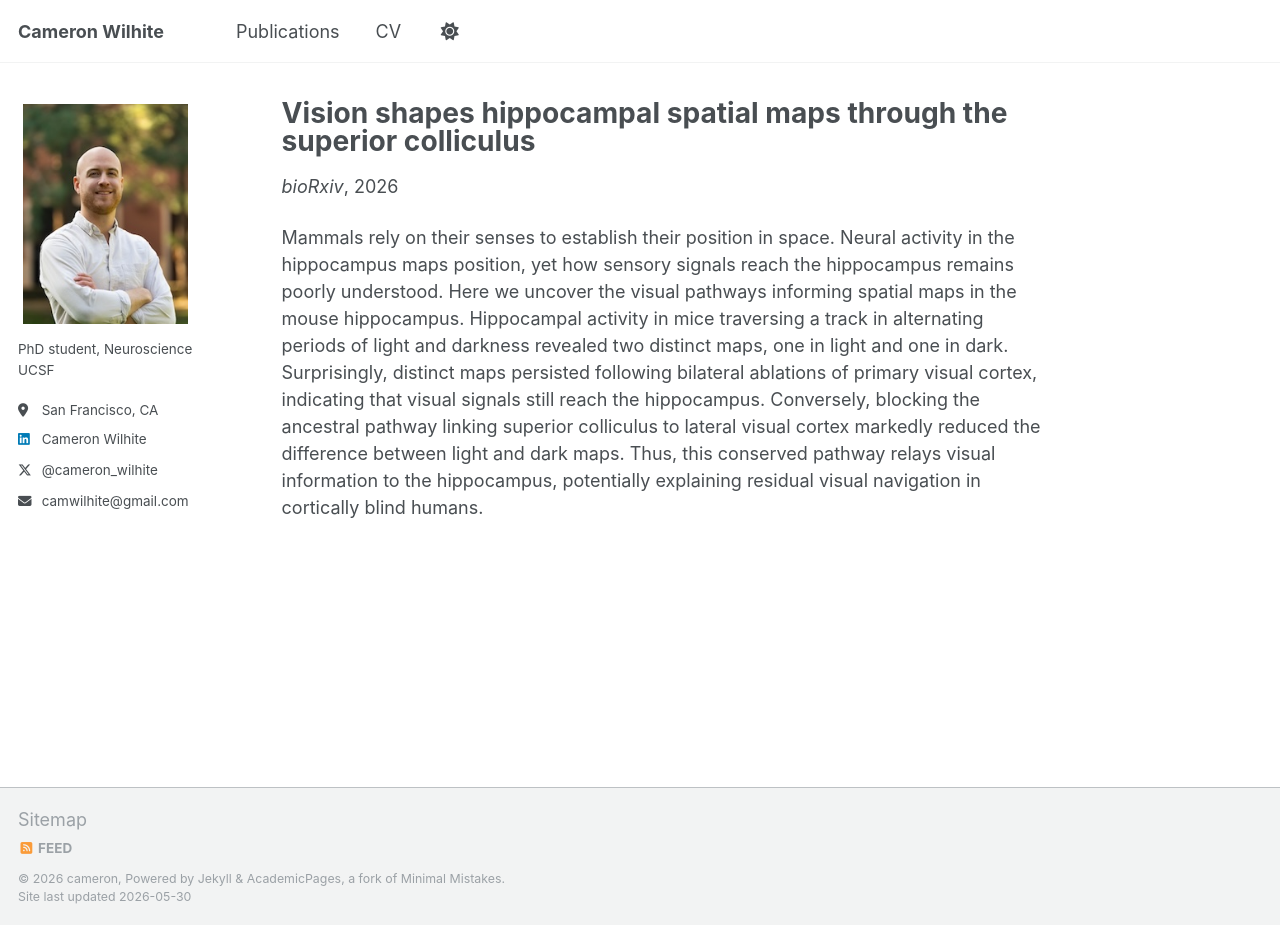
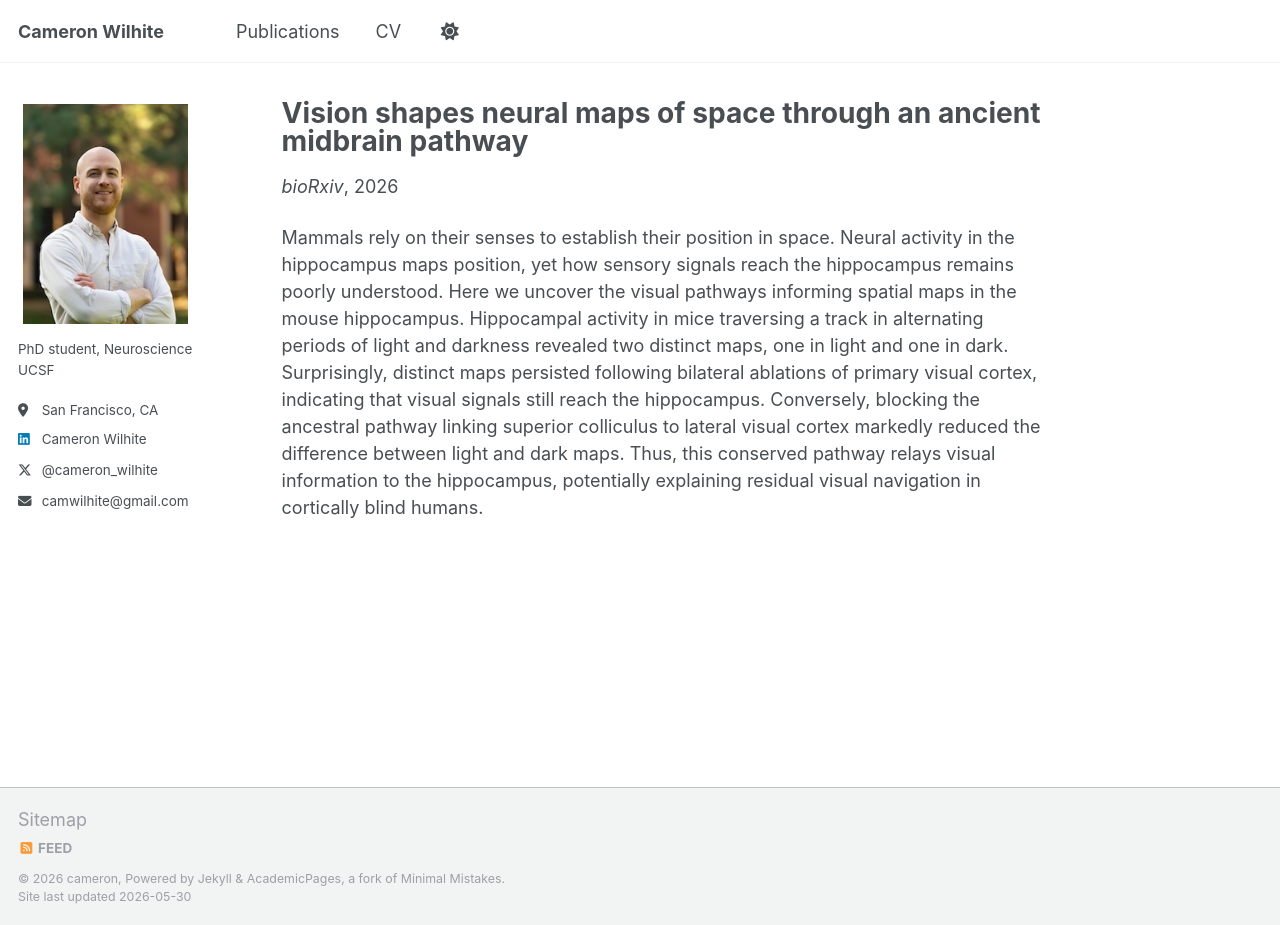
Before and after one commit to camwilhite/camwilhite.github.io, a Jekyll site: the page built from _publications/2025_Remapping.md, in a window 1280 px wide and 925 px high. Built offline with Jekyll 4.4.1, drawn with Linux system fonts in a browser that asks for light colours; a script that is not in the unit is left out.

Commit message:
Update title of 2025_Remapping publication

```diff
--- a/_publications/2025_Remapping.md
+++ b/_publications/2025_Remapping.md
@@ -1,5 +1,5 @@
 ---
-title: "Vision shapes hippocampal spatial maps through the superior colliculus"
+title: "Vision shapes neural maps of space through an ancient midbrain pathway"
 collection: publications
 category: manuscripts
 permalink: /publication/2025_Remapping
```
